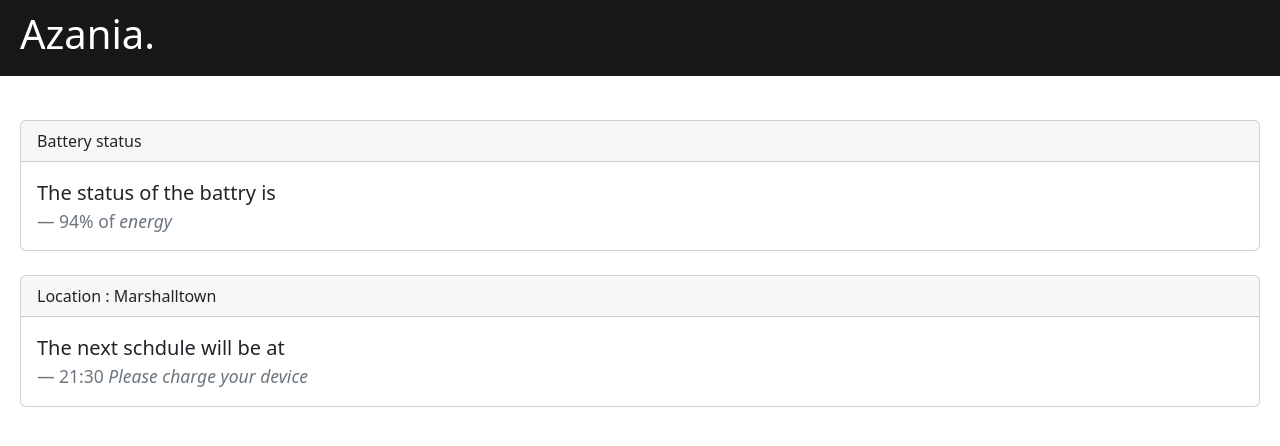
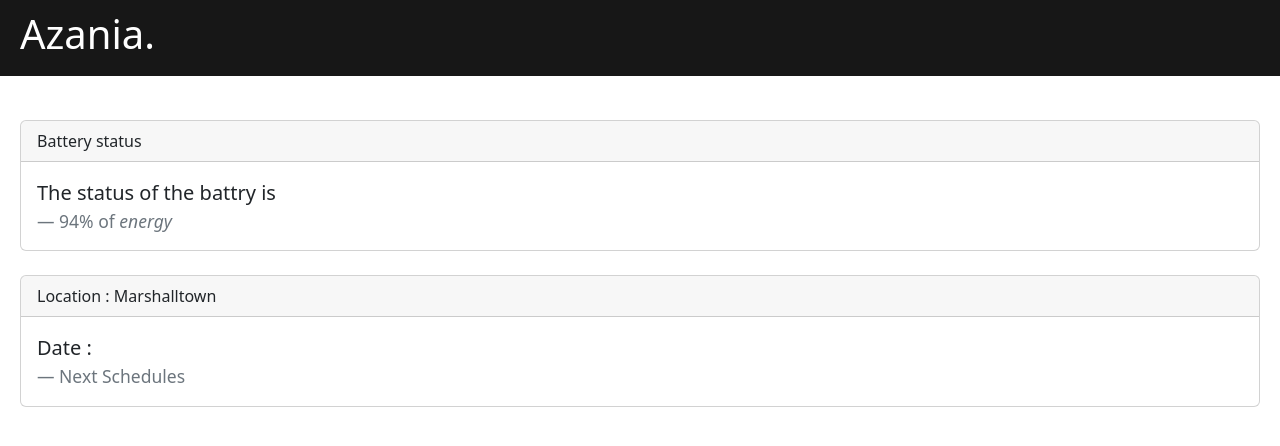
Before and after one commit to NeyoCreator/chat_bot, a React (Create React App) app in the folder azania_webapp/my-app/: page /home in a window 1280 px wide. Shown: the top 446 px of the page. Built offline with nearby package versions, Linux system fonts and the light colour scheme; no server answers.

Commit message:
Updated application to make api calls

```diff
--- a/azania_webapp/my-app/src/components/Device.js
+++ b/azania_webapp/my-app/src/components/Device.js
@@ -1,8 +1,22 @@
 import Button from 'react-bootstrap/Button';
 import Card from 'react-bootstrap/Card';
 import "bootstrap/dist/css/bootstrap.min.css"
+import { useEffect, useState } from "react";
+
 
 function ConnectDevice() {
+
+  //1.GET API DATA
+  const [getData, setData] = useState([{}])
+  useEffect(() =>{
+    fetch("/api").then(
+      response => response.json()
+    ).then(
+      data =>setData(data)
+
+    )
+  },[])
+
   return (
     <Card>
       <Card.Header>Connect Device</Card.Header>
--- a/azania_webapp/my-app/src/components/LoadShedding.js
+++ b/azania_webapp/my-app/src/components/LoadShedding.js
@@ -1,6 +1,20 @@
 import Card from 'react-bootstrap/Card';
+import { useEffect, useState } from "react";
+
 
 function ScheduleData() {
+  //1.GET API DATA
+  const [getData, setData] = useState([{}])
+
+  useEffect(() =>{
+    fetch("/api").then(
+      response => response.json()
+    ).then(
+      data =>setData(data)
+
+    )
+  },[])
+
   return (
     <Card>
       <Card.Header>Location : Marshalltown</Card.Header>
@@ -8,10 +22,10 @@ function ScheduleData() {
         <blockquote className="blockquote mb-0">
           <p>
             {' '}
-            The next schdule will be at{' '}
+            Date : {getData.name} {' '}
           </p>
           <footer className="blockquote-footer">
-            21:30 <cite title="Source Title"> Please charge your device</cite>
+            Next Schedules <cite title="Source Title">{getData.schedule}</cite>
           </footer>
         </blockquote>
       </Card.Body>
```
